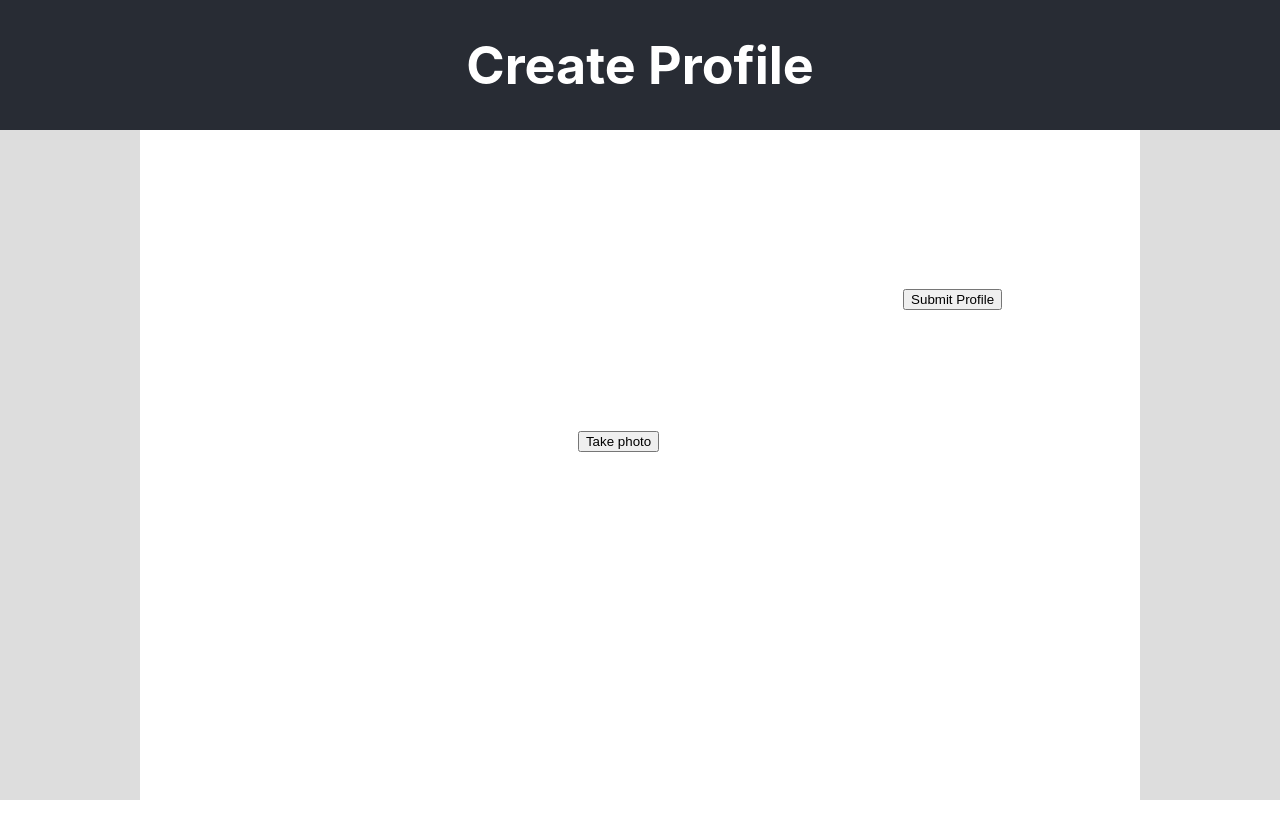
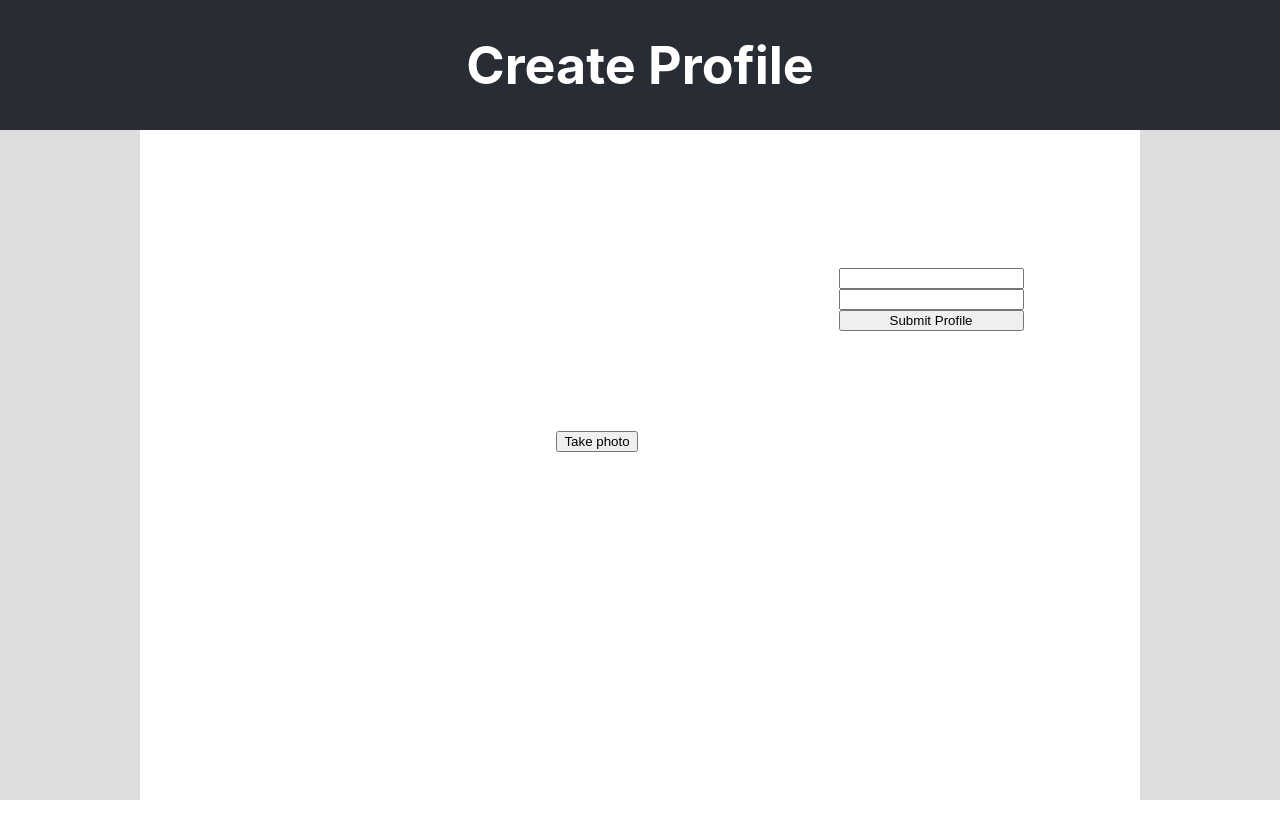
Before and after one commit to vyacheslavkozyrev/recognition, a React (Create React App) app: page / in a window 1280 px wide. Shown: the top 838 px of the page. Built offline with nearby package versions, Linux system fonts and the light colour scheme; no server answers.

Commit message:
form up and running badly

```diff
--- a/src/routes/Onboard.css
+++ b/src/routes/Onboard.css
@@ -40,3 +40,8 @@
 .userImage {
   margin-right: 2em;
 }
+
+.onboardForm {
+  display: flex;
+  flex-direction: column;
+}
--- a/src/routes/Onboard.tsx
+++ b/src/routes/Onboard.tsx
@@ -2,6 +2,7 @@ import React, { Component, FormEvent } from 'react';
 import logo from '../logo.svg';
 import './Onboard.css';
 import { Camera } from '../components/Camera';
+import { Redirect } from 'react-router';
 const axios = require('axios').default;
 
 type OnboardProps = {
@@ -26,23 +27,36 @@ class Onboard extends Component<OnboardProps, OnboardState> {
   }
   sendImage = async (event: FormEvent) => {
     event.preventDefault();
-    console.log('sending image...')
-    const response = axios({
-      url: 'https://zcqs0q4nzg.execute-api.us-east-1.amazonaws.com/prod/create',
-      method: 'POST',
-      data: {
-        username: this.state.name,
-        pin: this.state.pin,
-        user_avatar: this.state.image
-      }});
+    const response = await axios.post('https://zcqs0q4nzg.execute-api.us-east-1.amazonaws.com/prod/create', {
+      username: this.state.name,
+      pin: this.state.pin,
+      user_avatar: this.state.image
+    });
+
     console.log(response)
+    if (response.success) {
+      this.setState({
+        success: true
+      })
+    }
   }
 
   storeImage = (image: string) => {
-    console.log('storing image...', image)
     this.setState({
       image
     });
+  }
+
+  updateName = (event: any) => {
+    this.setState({
+      name: this.state.name + event.nativeEvent.data
+    })
+  }
+
+  updatePin = (event: any) => {
+    this.setState({
+      pin: this.state.pin + event.nativeEvent.data
+    })
   }
 
   render() {
@@ -53,11 +67,10 @@ class Onboard extends Component<OnboardProps, OnboardState> {
         </header>
         <div className="content">
           <div className="userHeader">
-            {!this.state.image ?
-              <Camera onTakePhoto={this.storeImage} /> :
-              <img src={this.state.image ? this.state.image : logo} className="Onboard-logo" alt="Profile picture" />
-            }
-            <form onSubmit={this.sendImage}>
+            <Camera onTakePhoto={this.storeImage} />
+            <form onSubmit={this.sendImage} className="onboardForm">
+              <input type="text" value={this.state.name} onChange={this.updateName} />
+              <input type="text" value={this.state.pin} onChange={this.updatePin} />
               <button type="submit">
                 Submit Profile
               </button>
```
